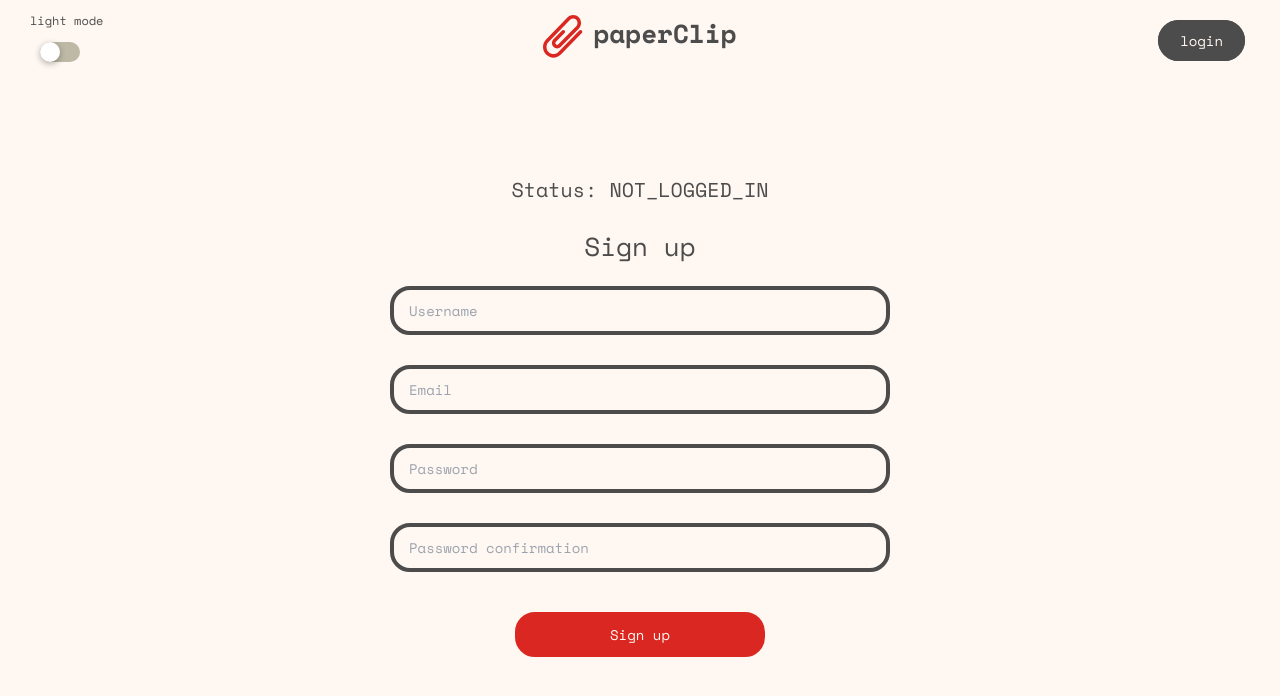
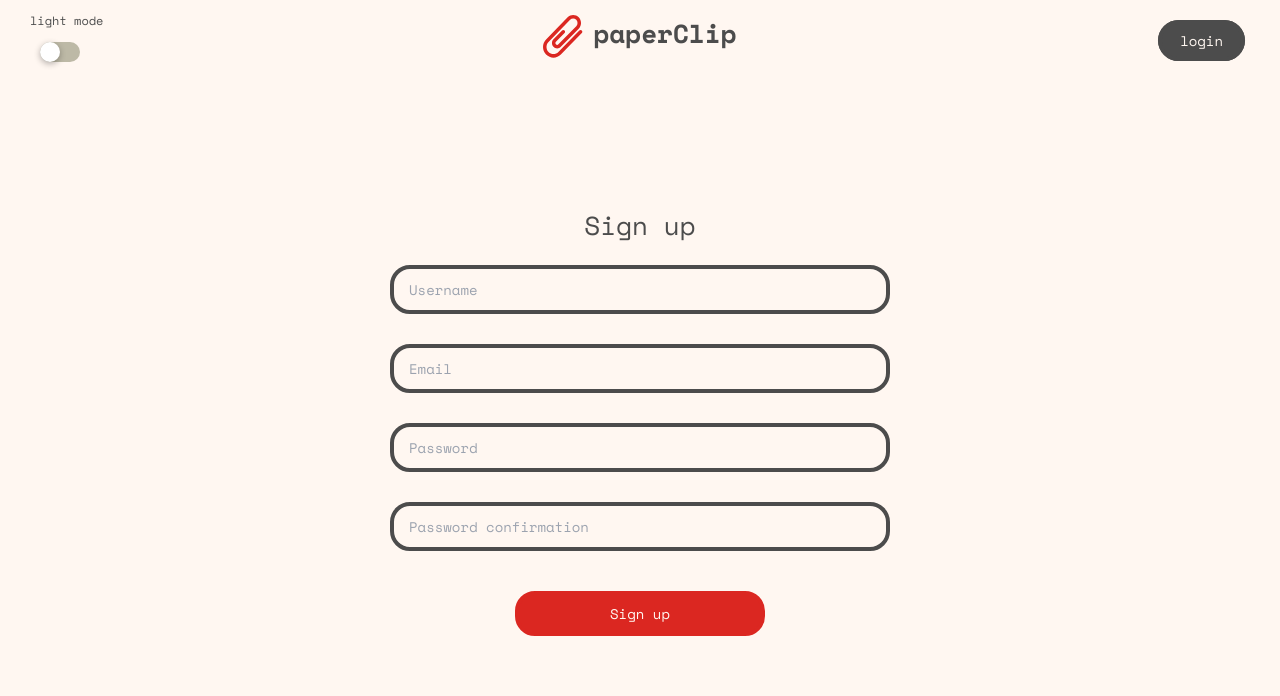
Before and after one commit to aronweston/paperClip-frontend, a React (Create React App) app: page /signup in a window 1280 px wide. Shown: the top 696 px of the page. Built offline with nearby package versions, Linux system fonts and the light colour scheme; no server answers.

Commit message:
remove login status from signup and header css changes

```diff
--- a/src/app.css
+++ b/src/app.css
@@ -313,6 +313,7 @@ li > a:hover {
   object-fit: cover;
   display: inline-block;
   transition: 0.25s;
+  margin-top: -12px;
 }
 
 .profile-letter:hover {
--- a/src/pages/SignUp.js
+++ b/src/pages/SignUp.js
@@ -34,7 +34,6 @@ export class SignUp extends Component {
   render() {
     return (
       <div className='login-signup-container'>
-        <h2>Status: {this.props.loggedInStatus}</h2>
         <Registration handleSuccessfulAuth={this.handleSuccessfulAuth} />
       </div>
     );
```
